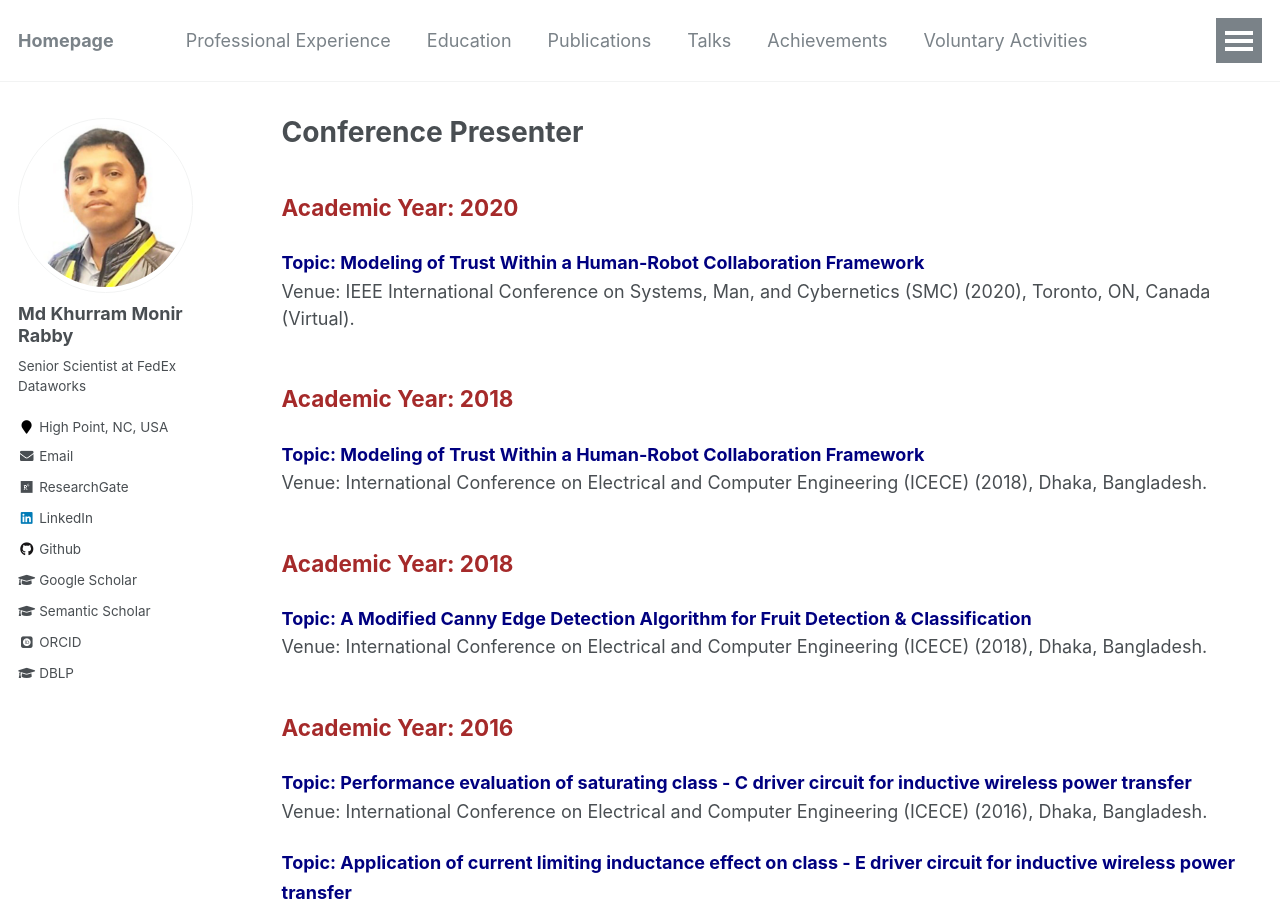
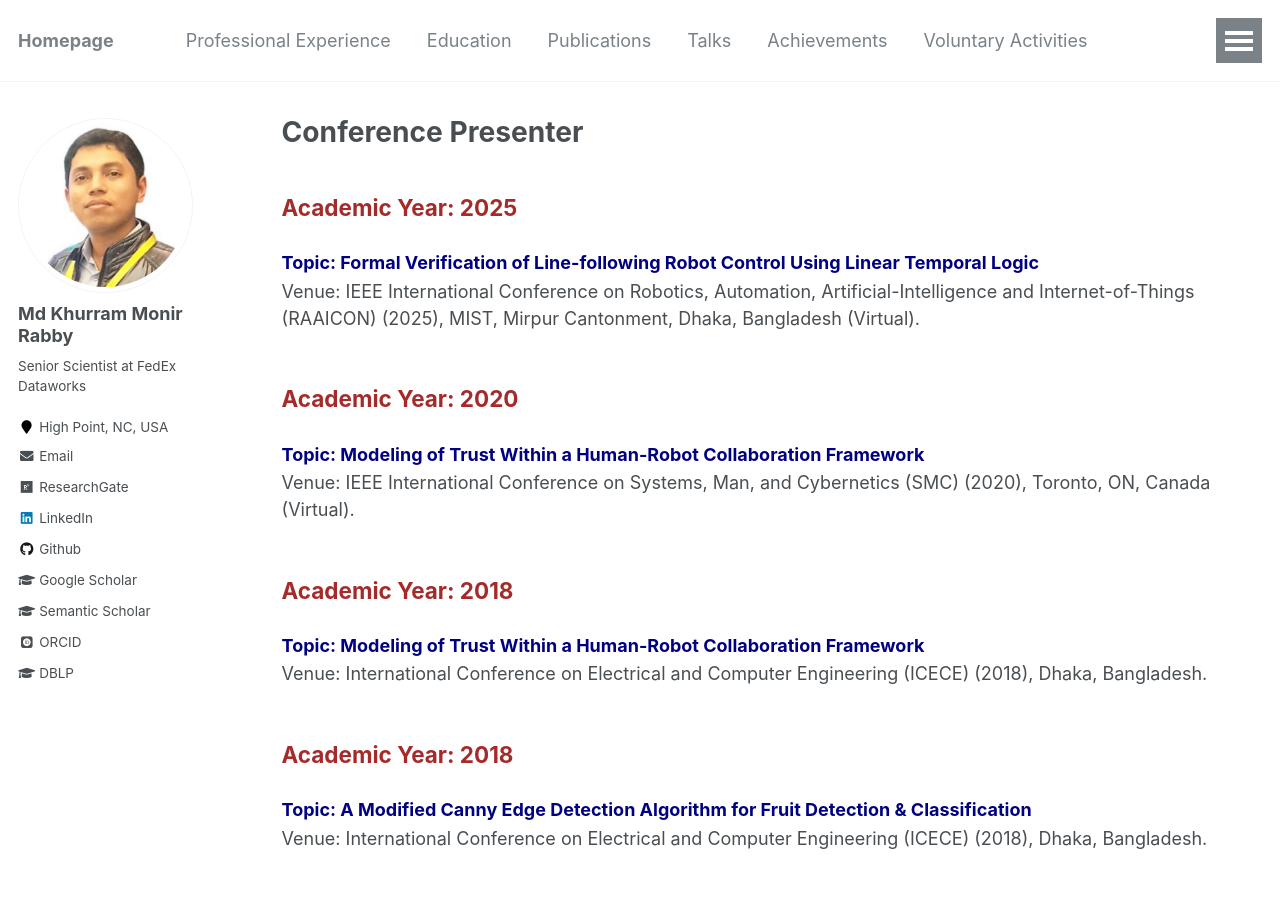
Before and after one commit to mkmrabby/mkmrabby.github.io, a Jekyll site: the page built from _pages/conference_presenter.md, in a window 1280 px wide and 900 px high. Built offline with Jekyll 4.4.1, drawn with Linux system fonts in a browser that asks for light colours; some web fonts are replaced.

Commit message:
Add conference details for 2025 and 2020

```diff
--- a/_pages/conference_presenter.md
+++ b/_pages/conference_presenter.md
@@ -4,6 +4,13 @@ title: "Conference Presenter"
 permalink: /conference_presenter/
 author_profile: true
 ---
+<br/>
+<span style="font-size:1.25em; color:brown;"><b>Academic Year: 2025</b></span>
+
+<span style="color:black; font-size:1.1em"><b><font color="Navy" size="4">Topic: Formal Verification of Line-following Robot Control Using Linear Temporal Logic</font></b></span><br/>
+Venue: IEEE International Conference on Robotics, Automation, Artificial-Intelligence and Internet-of-Things (RAAICON) (2025), MIST, Mirpur Cantonment, Dhaka, Bangladesh (Virtual).
+<br/>
+
 <br/>
 <span style="font-size:1.25em; color:brown;"><b>Academic Year: 2020</b></span>
 
```
